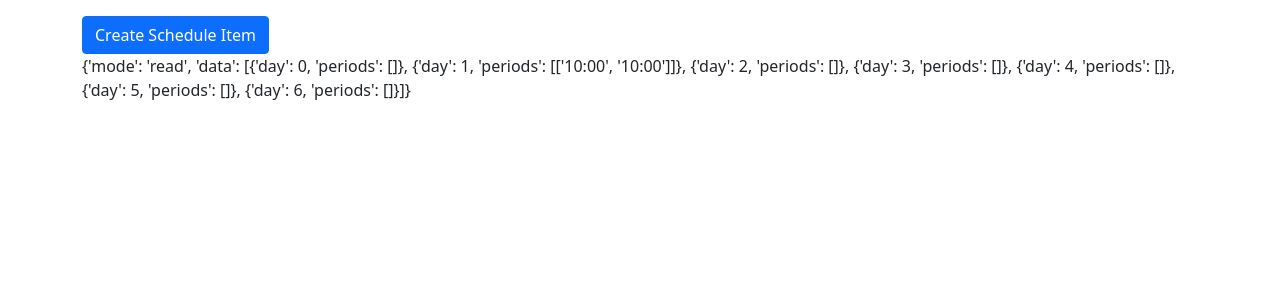
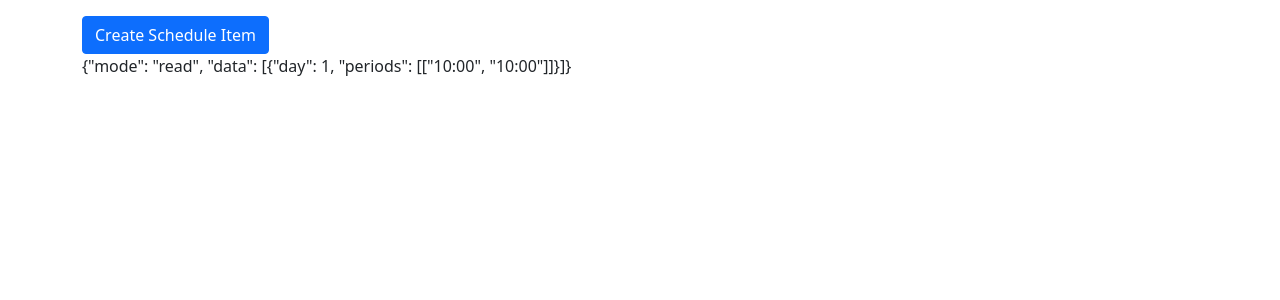
Before and after one commit to dborah123/MiddTeams, a Django app: a page that uses templates/base.html in a window 1280 px wide. Shown: the top 300 px of the page. Run offline with Django 3.2, Linux system fonts and the light colour scheme; tables that the repository leaves empty hold one stand-in row (values such as "Sample post"); some libraries are stand-ins or nearby versions.

```diff
--- a/accounts/templates/accounts/schedule.html
+++ b/accounts/templates/accounts/schedule.html
@@ -86,9 +86,8 @@
 
             default:
         }
-
-        //console.log({{schedule_data}})
-        //$("schedule").jqs({{schedule_data}})
+        console.log({{schedule_data|safe}});
+        $("#schedule").jqs({{schedule_data|safe}});
     </script>
 
 {% endblock content %}
--- a/accounts/views.py
+++ b/accounts/views.py
@@ -6,6 +6,7 @@ from accounts.utils import change_password
 from teams.models import Team
 from .forms import AthleteForm, CoachCreationForm, AthleteCreationForm, CoachForm, PasswordForm, ScheduleItemForm, UserForm
 from django.contrib.auth.models import User
+import json
 
 # Create your views here.
 def create_coach_view(request):
@@ -277,7 +278,7 @@ def schedule_view(request, **kwargs):
 
     schedule_data = {
         'mode':'read',
-        'data': None,
+        'data': [],
     }
     day_0, day_1, day_2, day_3, day_4, day_5, day_6 = {'day':0, 'periods':[]}, {'day':1, 'periods':[]}, {'day':2, 'periods':[]}, {'day':3, 'periods':[]}, {'day':4, 'periods':[]}, {'day':5, 'periods':[]}, {'day':6, 'periods':[]},
 
@@ -330,15 +331,20 @@ def schedule_view(request, **kwargs):
         options[item.day]['periods'].append([item.time_start.strftime("%H:%M"), item.time_end.strftime("%H:%M")])
 
     # A each day dict to final JSON
-    schedule_data['data'] = [
-        day_0,
-        day_1,
-        day_2,
-        day_3,
-        day_4,
-        day_5,
-        day_6,
-    ]
+    # schedule_data['data'] = [
+    #     day_0,
+    #     day_1,
+    #     day_2,
+    #     day_3,
+    #     day_4,
+    #     day_5,
+    #     day_6,
+    # ]
+
+    for key in options:
+        if (len(options[key]['periods']) > 0):
+            print(key)
+            schedule_data['data'].append(options[key])
 
     context = {
         'schedule_data': schedule_data,
@@ -346,4 +352,6 @@ def schedule_view(request, **kwargs):
         'already_exists': already_exists,
     }
 
+    context['schedule_data'] = json.dumps(context['schedule_data'])
+
     return render(request, 'accounts/schedule.html', context)
--- a/templates/base.html
+++ b/templates/base.html
@@ -11,7 +11,7 @@
         <link rel="shortcut icon" href="{% static 'favicon.ico' %}" />
 
         <!-- jquery -->
-        <script src="https://code.jquery.com/jquery-3.3.1.min.js" defer></script>
+        <script src="https://code.jquery.com/jquery-3.3.1.min.js"></script>
 
         <!-- Bootstrap CSS -->
         <link href="https://cdn.jsdelivr.net/npm/bootstrap@5.0.0-beta2/dist/css/bootstrap.min.css" rel="stylesheet" integrity="sha384-BmbxuPwQa2lc/FVzBcNJ7UAyJxM6wuqIj61tLrc4wSX0szH/Ev+nYRRuWlolflfl" crossorigin="anonymous">
```
Also changed, not shown: 1 other file.
